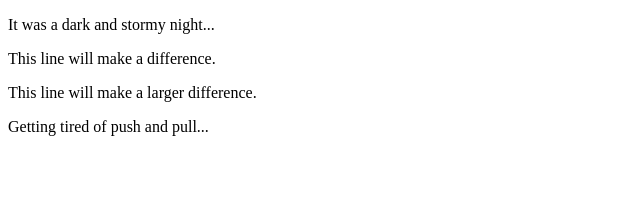
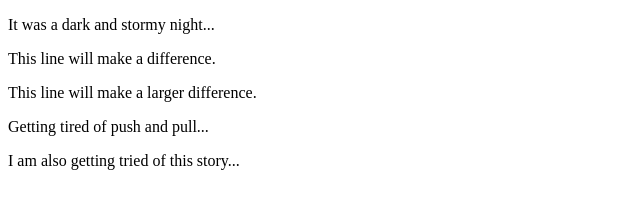
Before and after one commit to OldClockWork/fireside, a plain HTML site: page index.html in a window 1280 px wide. Shown: the whole page, without its empty margins (0-640 px from the left). Drawn offline with Linux system fonts and the light colour scheme.

Commit message:
Added a fith line

```diff
--- a/index.html
+++ b/index.html
@@ -11,5 +11,6 @@
     <p>This line will make a difference.</p>
     <p>This line will make a larger difference.</p>
     <p>Getting tired of push and pull...</p>
+    <p>I am also getting tried of this story...</p>
 </body>
 </html>
```
